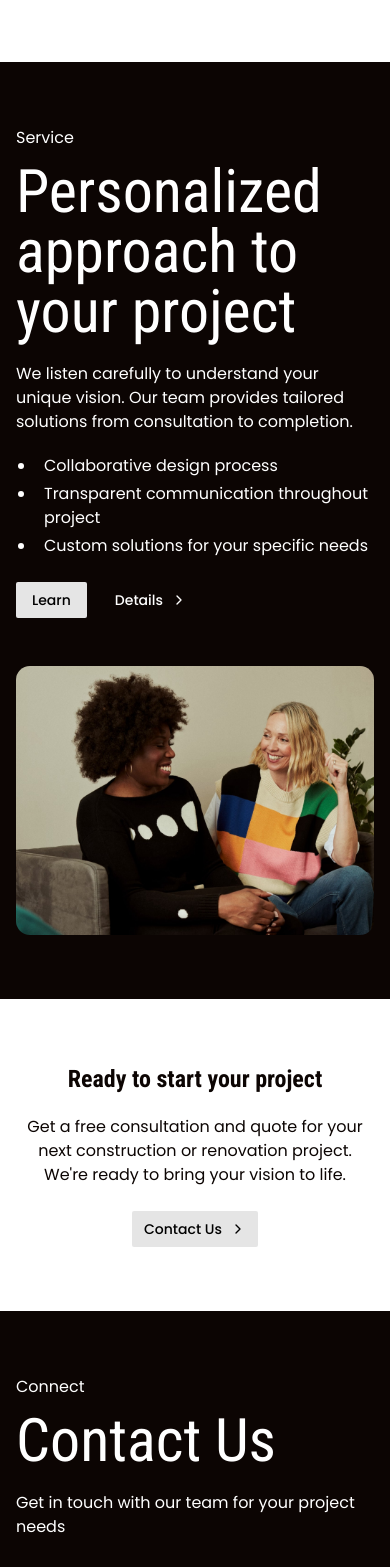
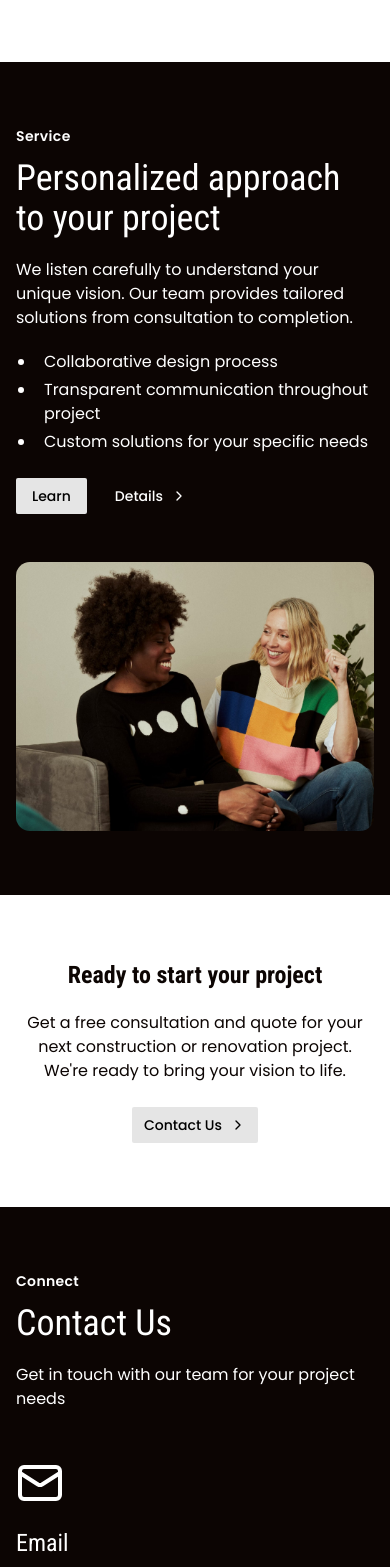
Before and after one commit to morganstovold/padilla-construction-website, a Next.js app: page / in a window 390 px wide. Shown: the part 4241-5808 px from the top of the page. Built offline with nearby package versions, Linux system fonts and the light colour scheme.

Commit message:
style: standardize heading sizes and text styles across sections

```diff
--- a/components/ContactUsSection.tsx
+++ b/components/ContactUsSection.tsx
@@ -40,12 +40,14 @@ export default function ContactUsSection() {
       className="relative flex w-full flex-col items-center gap-8 overflow-hidden bg-alternate py-16 text-white sm:gap-12 sm:py-24 lg:py-32"
     >
       <div className="container mx-auto px-4 sm:px-6 lg:px-8">
-        <div className="mb-12 max-w-lg md:mb-18 lg:mb-20">
-          <p className="mb-3 md:mb-4">Connect</p>
-          <h2 className="mb-5 text-6xl md:mb-6">Contact Us</h2>
+        <div className="mb-12 max-w-lg md:mb-20">
+          <p className="mb-3 font-semibold text-sm tracking-wide sm:text-base md:mb-4">
+            Connect
+          </p>
+          <h2 className="mb-5 text-4xl md:mb-6 lg:text-6xl">Contact Us</h2>
           <p>Get in touch with our team for your project needs</p>
         </div>
-        <div className="grid auto-cols-fr grid-cols-1 gap-x-12 gap-y-12 md:grid-cols-3 md:gap-y-16">
+        <div className="grid auto-cols-fr grid-cols-1 gap-x-12 gap-y-12 md:grid-cols-3 md:gap-y-14">
           {contactMethods.map((contact, index) => (
             <div key={index}>
               <div className="mb-5 lg:mb-6">{contact.icon}</div>
--- a/components/Hero.tsx
+++ b/components/Hero.tsx
@@ -17,7 +17,7 @@ export default function Hero() {
         />
         <div className="absolute inset-0 bg-black/75" />
       </div>
-      <div className="z-1 flex h-full w-full flex-col items-center justify-center text-center">
+      <div className="container z-1 mx-auto flex h-full w-full flex-col items-center justify-center text-center">
         <h1 className="mb-5 font-medium text-2xl md:mb-6 md:text-4xl lg:text-6xl">
           Transforming Spaces & Building Dreams
         </h1>
--- a/components/QualitySection.tsx
+++ b/components/QualitySection.tsx
@@ -22,7 +22,7 @@ export default function QualitySection() {
             <p className="mb-3 font-semibold text-sm tracking-wide sm:text-base md:mb-4">
               Quality
             </p>
-            <h1 className="mb-5 text-4xl md:mb-6">
+            <h1 className="mb-5 text-4xl md:mb-6 lg:text-6xl">
               Uncompromising craftsmanship and materials
             </h1>
             <p className="mb-5 text-base md:mb-6 md:text-md">
--- a/components/ServiceSection.tsx
+++ b/components/ServiceSection.tsx
@@ -19,11 +19,13 @@ export default function ServiceSection() {
       <div className="container mx-auto px-4 sm:px-6 lg:px-8">
         <div className="grid grid-cols-1 gap-y-12 md:grid-cols-2 md:items-center md:gap-x-12 lg:gap-x-20">
           <div>
-            <p className="mb-3 md:mb-4">Service</p>
-            <h1 className="mb-5 text-6xl md:mb-6">
+            <p className="mb-3 font-semibold text-sm tracking-wide sm:text-base md:mb-4">
+              Service
+            </p>
+            <h1 className="mb-5 text-4xl md:mb-6 lg:text-6xl">
               Personalized approach to your project
             </h1>
-            <p className="mb-5 md:mb-6 md:text-md">
+            <p className="mb-5 text-base md:mb-6 md:text-md">
               We listen carefully to understand your unique vision. Our team
               provides tailored solutions from consultation to completion.
             </p>
```
